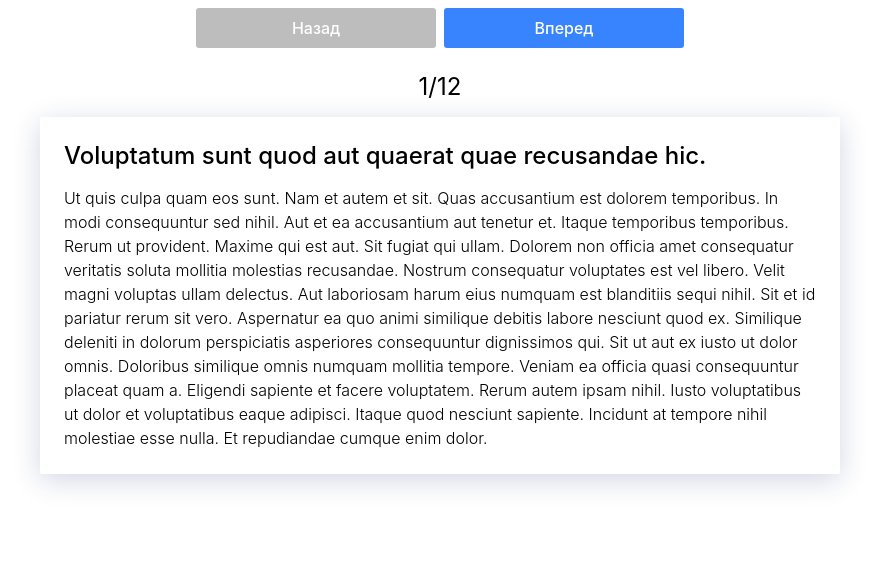
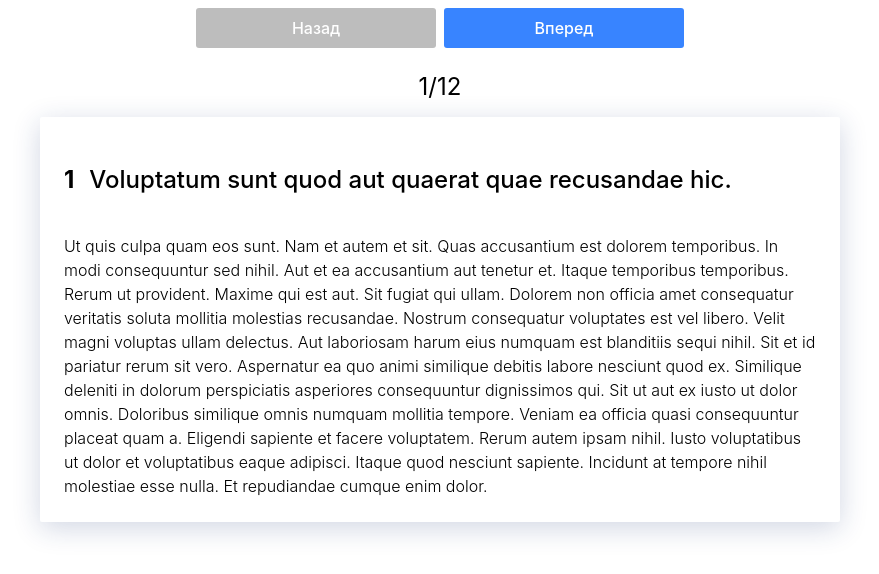
Before and after one commit to Whisker1927/goit-react-hw-02-reader, a React app: page / in a window 1280 px wide. Shown: the whole page, without its empty margins (200-1079 px from the left). Built offline with nearby package versions, Linux system fonts and the light colour scheme.

Commit message:
fixed idx

```diff
--- a/src/components/Publication/Publication.js
+++ b/src/components/Publication/Publication.js
@@ -3,10 +3,11 @@ import React from 'react';
 import T from 'prop-types';
 import styles from '../../styles/index.module.css';
 
-const Publication = ({ article }) => (
+const Publication = ({ article, idx }) => (
   <article className={styles.publication}>
+    <p className={styles.idx}>{idx}</p>
     <h2>{article.title}</h2>
-    <p>{article.text}</p>
+    <p className={styles.articleText}>{article.text}</p>
   </article>
 );
 
--- a/src/components/Reader/Reader.js
+++ b/src/components/Reader/Reader.js
@@ -41,7 +41,7 @@ export default class Reader extends Component {
           prevDisabled={currentIdx <= 0}
         />
         <Counter currentArticle={currentIdx + 1} allArticles={items.length} />
-        <Publication article={items[currentIdx]} />
+        <Publication article={items[currentIdx]} idx={currentIdx + 1} />
       </div>
     );
   }
--- a/src/styles/index.module.css
+++ b/src/styles/index.module.css
@@ -21,6 +21,9 @@ body {
 }
 
 .publication {
+  display: flex;
+  flex-wrap: wrap;
+  align-items: baseline;
   padding: 24px;
   border: 1px none #e6ecf1;
   border-radius: 2px;
@@ -34,7 +37,7 @@ body {
   margin-bottom: 0;
 }
 
-.publication p {
+.articleText {
   font-weight: 300;
   line-height: 1.5;
   margin-bottom: 0;
@@ -83,3 +86,8 @@ body {
 .button:focus {
   background-color: #1f65d6;
 }
+.idx {
+  font-weight: bold;
+  font-size: 24px;
+  padding-right: 15px;
+}
```
